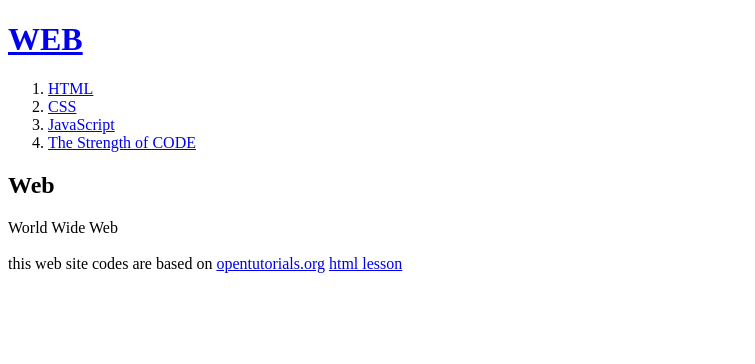
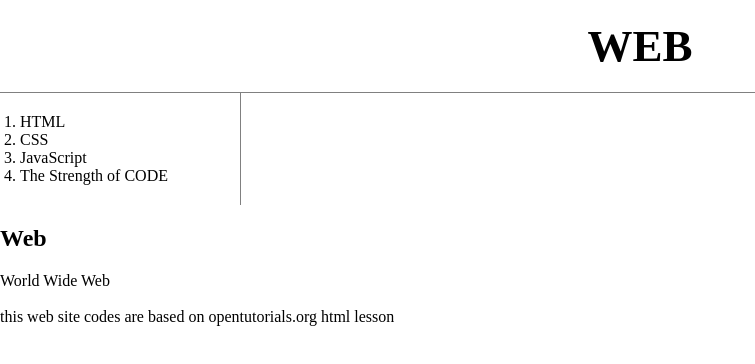
Before and after one commit to dltkdgns00/dltkdgns00.github.io, a plain HTML site: page my-first-web-site/index.html in a window 1280 px wide. Shown: the whole page, without its empty margins (0-755 px from the left). Drawn offline with Linux system fonts and the light colour scheme.

Commit message:
modified README.md , index.html

```diff
--- a/my-first-web-site/index.html
+++ b/my-first-web-site/index.html
@@ -3,21 +3,27 @@
 <head>
     <title>WEB1 - Welcome</title>
     <meta charset="utf-8">
+    <link rel="stylesheet" href="style.css">
 </head>
 
 <body>
     <h1><a href="index.html">WEB</a></h1>
+    <div>
         <ol>
             <li><a href="1.html">HTML</a></li>
             <li><a href="2.html">CSS</a></li>
             <li><a href="3.html">JavaScript</a></li>
             <li><a href="the-strength-of-code.html">The Strength of CODE</a></li>
         </ol>
+        <div>
             <h2>Web</h2>
             <p>
             World Wide Web
             <br><br>
-    this web site codes are based on <a href="https://opentutorials.org">opentutorials.org</a> <a href="https://opentutorials.org/course/3084"> html lesson</a>
+            this web site codes are based on <a href="https://opentutorials.org">opentutorials.org</a> <a href="https://opentutorials.      org/course/3084"> html lesson</a>
             </p>
+
+        </div>
+    </div>
 </body>
 </html>
```
Also changed, not shown: 1 other file. Lines whose indentation alone changed are shown as unchanged.
